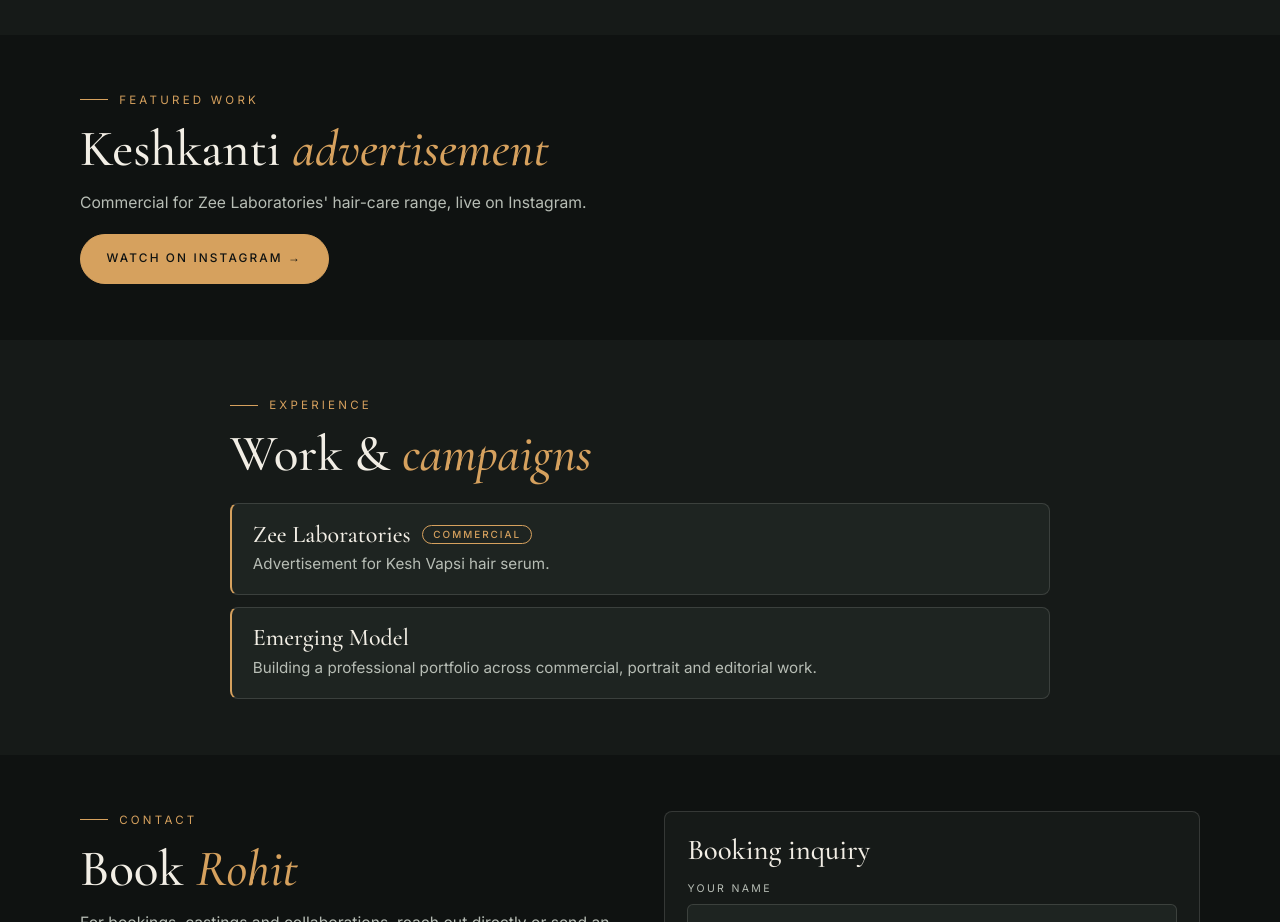
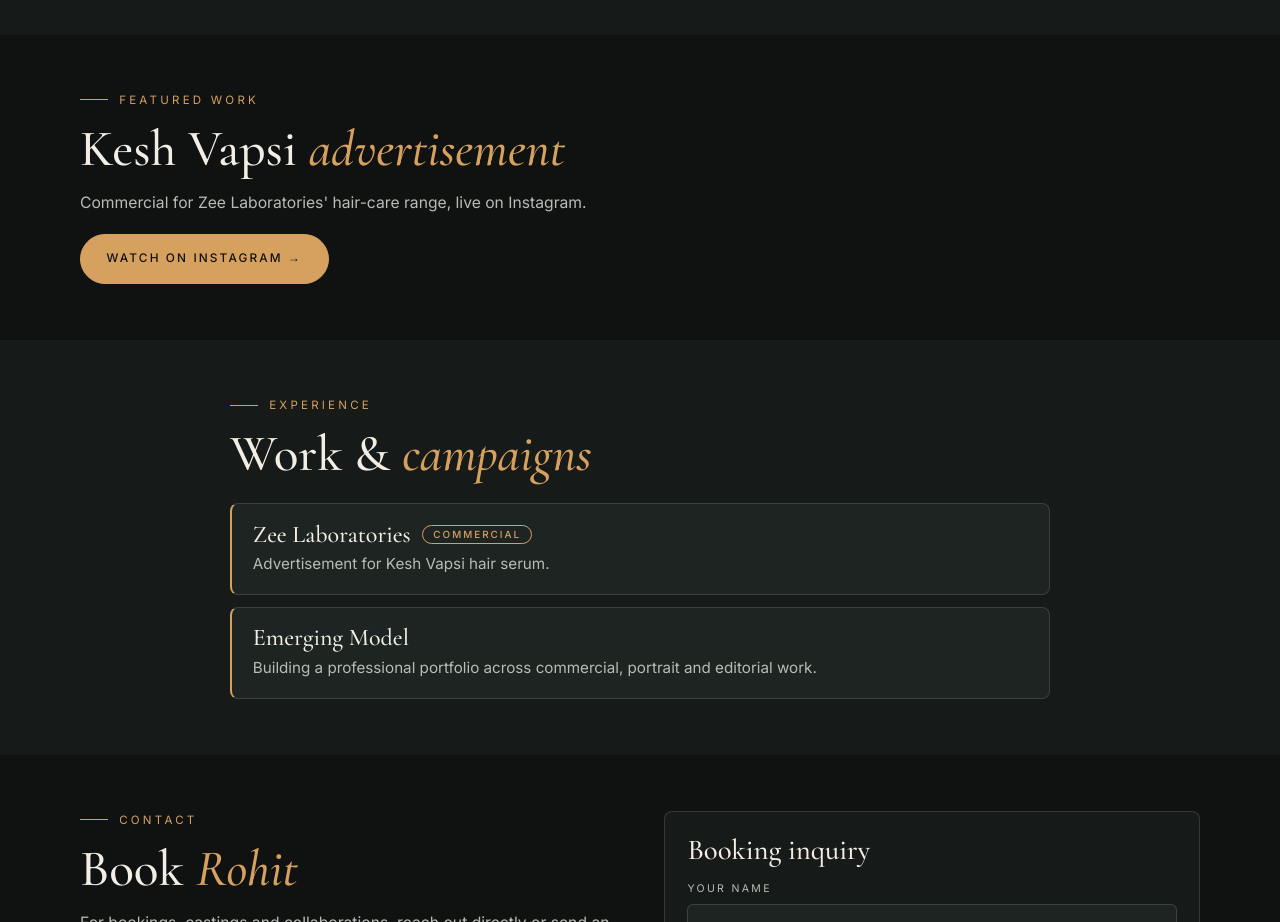
Before and after one commit to nehasinghnayakaa-byte/Portfolio, a plain HTML site: page index.html in a window 1280 px wide. Shown: the part 2000-2922 px from the top of the page. Drawn offline with nearby package versions, Linux system fonts and the light colour scheme.

Commit message:
Update index.html

```diff
--- a/index.html
+++ b/index.html
@@ -297,7 +297,7 @@
       <div class="container featured">
         <div class="reveal">
           <p class="eyebrow">Featured work</p>
-          <h2 id="featuredTitle">Keshkanti <em>advertisement</em></h2>
+          <h2 id="featuredTitle">Kesh Vapsi <em>advertisement</em></h2>
           <p class="lead lead--small">
             Commercial for Zee Laboratories' hair-care range, live on Instagram.
           </p>
```
